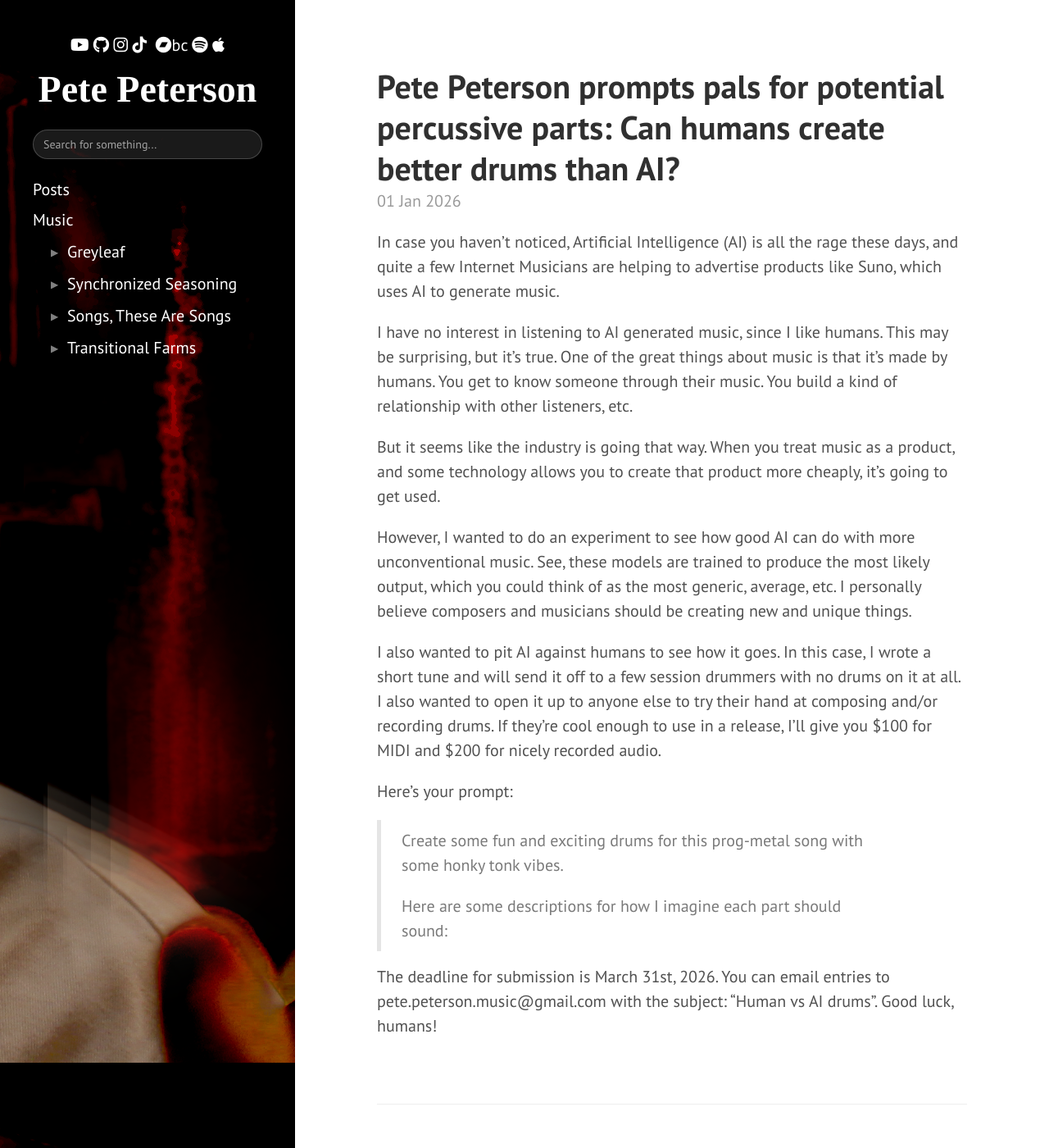
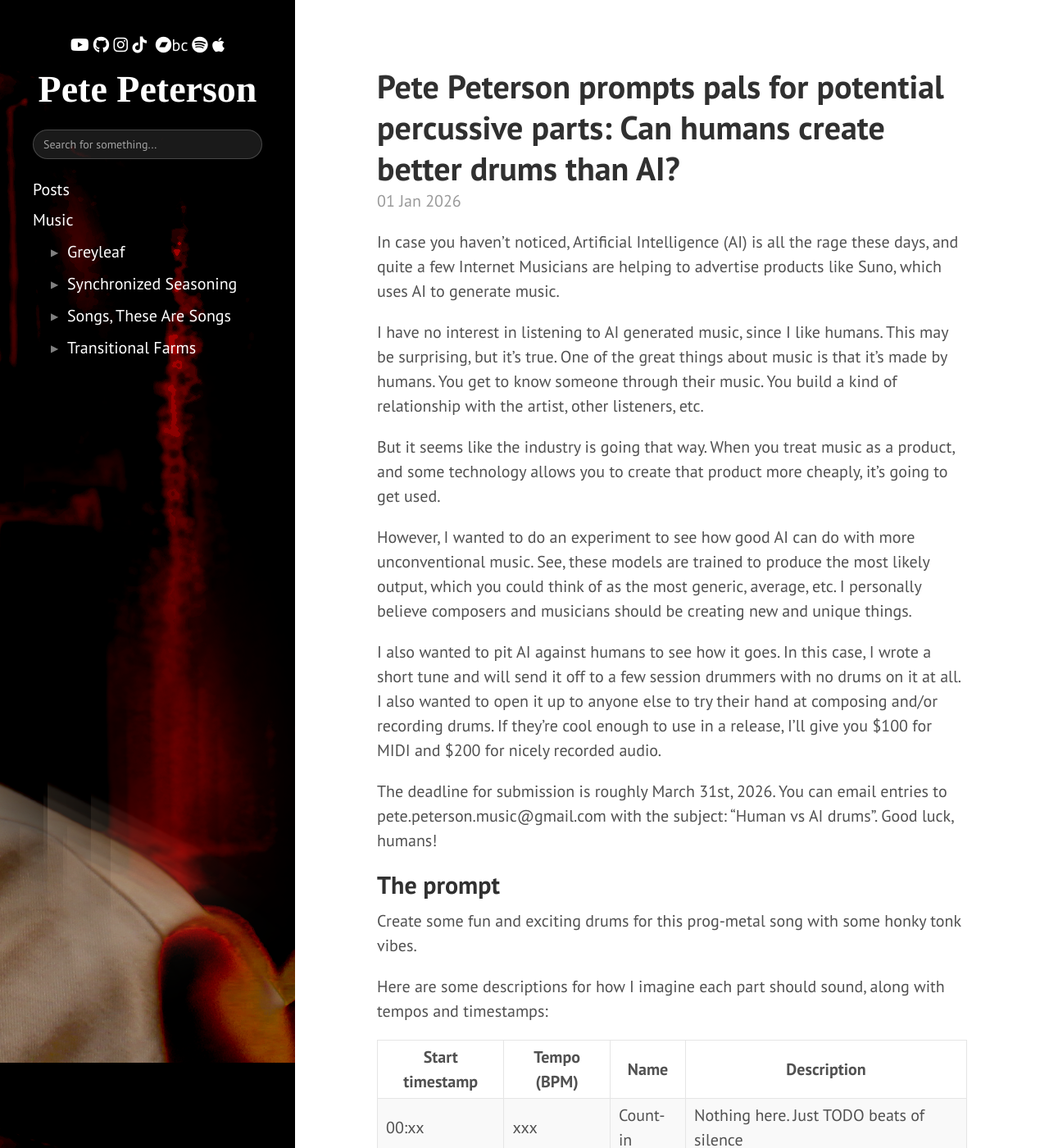
Before and after one commit to petepm/petepm.github.io, a Jekyll site: the page built from _posts/2026-01-08-humans-vs-ai-drums.md, in a window 1280 px wide and 1400 px high. Shown: the whole window at 82% size. Built offline with Jekyll 4.4.1, drawn with Linux system fonts in a browser that asks for light colours.

Commit message:
Move prompt to end

```diff
--- a/_posts/2026-01-08-humans-vs-ai-drums.md
+++ b/_posts/2026-01-08-humans-vs-ai-drums.md
@@ -17,7 +17,8 @@ since I like humans.
 This may be surprising, but it's true.
 One of the great things about music is that it's made by humans.
 You get to know someone through their music.
-You build a kind of relationship with other listeners, etc.
+You build a kind of relationship with the artist,
+other listeners, etc.
 
 But it seems like the industry is going that way.
 When you treat music as a product, and some technology allows you to create
@@ -39,15 +40,19 @@ and/or recording drums.
 If they're cool enough to use in a release,
 I'll give you $100 for MIDI and $200 for nicely recorded audio.
 
-Here's your prompt:
-
->Create some fun and exciting drums for this prog-metal song with
->some honky tonk vibes.
->
->Here are some descriptions for how I imagine each part should sound:
->
-
-The deadline for submission is March 31st, 2026.
+The deadline for submission is roughly March 31st, 2026.
 You can email entries to pete.peterson.music@gmail.com with the subject:
 "Human vs AI drums".
 Good luck, humans!
+
+## The prompt
+
+Create some fun and exciting drums for this prog-metal song with
+some honky tonk vibes.
+
+Here are some descriptions for how I imagine each part should sound,
+along with tempos and timestamps:
+
+| Start timestamp | Tempo (BPM) | Name | Description |
+|-----------------|-------------|------|-------------|
+| 00:xx           |     xxx     | Count-in | Nothing here. Just TODO beats of silence |
```
